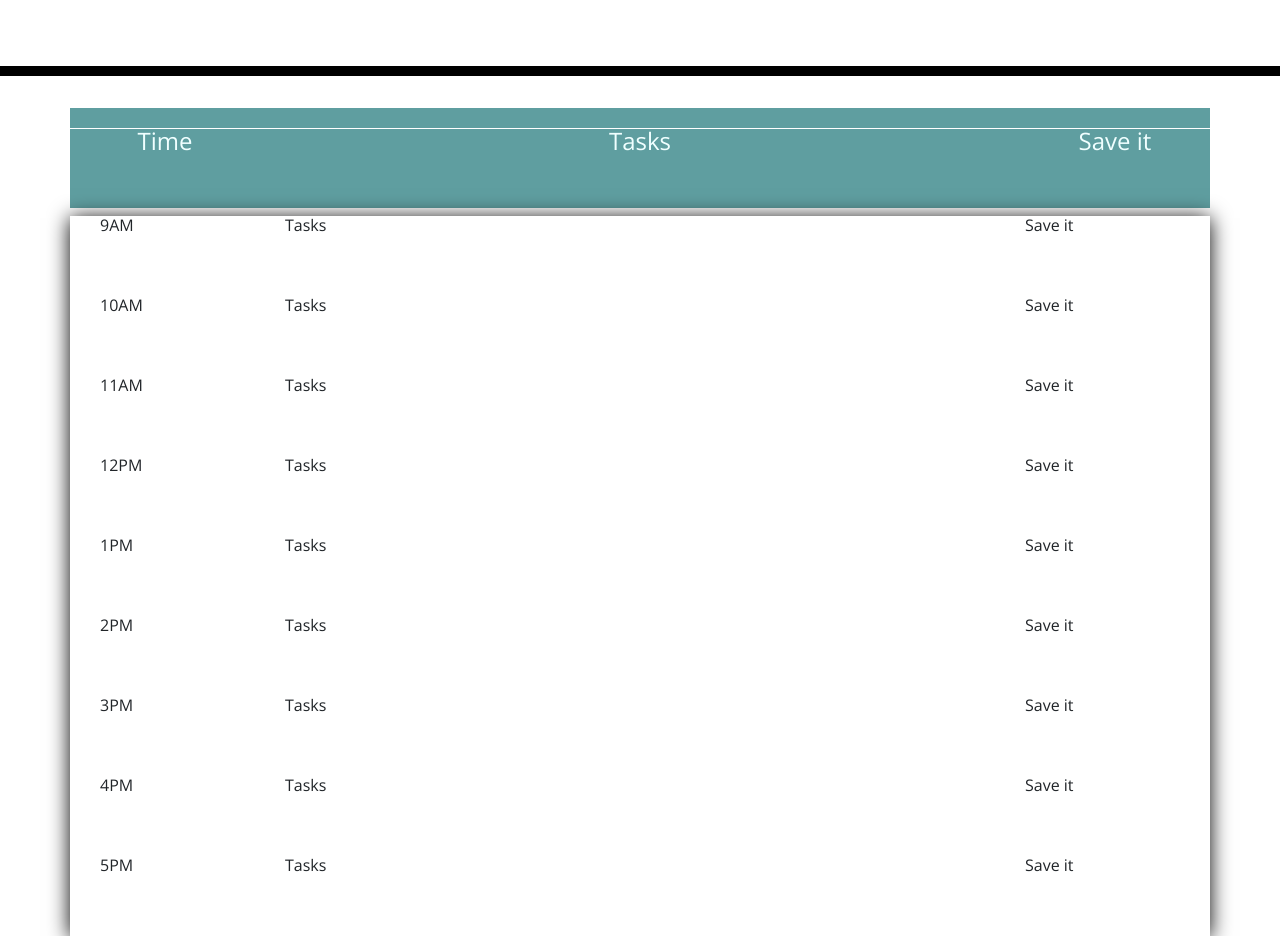
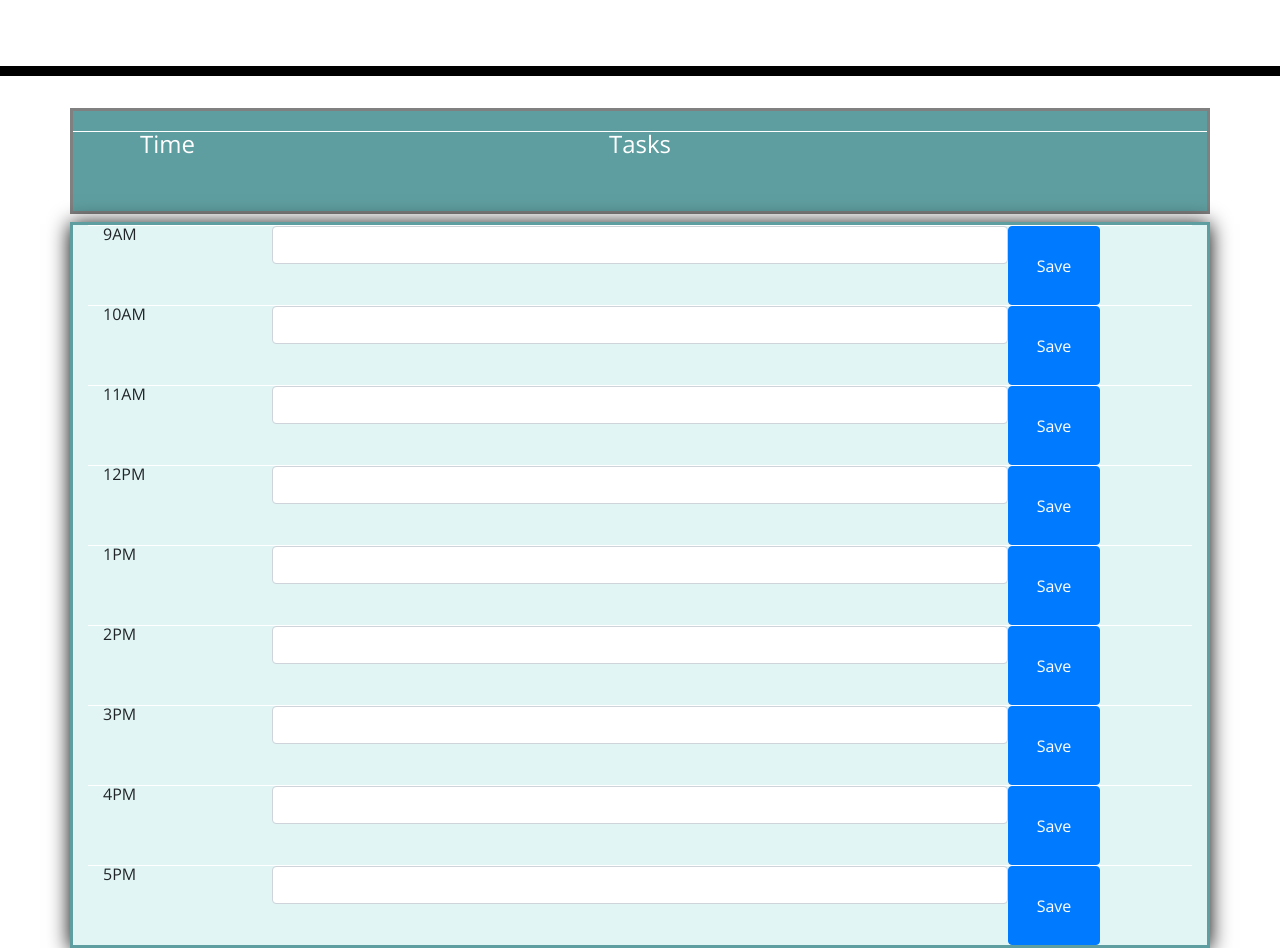
Before and after one commit to ThibsVW/work-day-scheduler, a plain HTML site: page Develop/index.html in a window 1280 px wide. Shown: the part 240-1188 px from the top of the page. Drawn offline with nearby package versions, Linux system fonts and the light colour scheme.

Commit message:
template designed

```diff
--- a/Develop/index.html
+++ b/Develop/index.html
@@ -34,56 +34,55 @@
       <div class="row">
         <div class="col-3 col-md-2">Time</div>
         <div class="col-12 col-sm-6 col-md-8">Tasks</div>
-        <div class="col-3 col-md-2">Save it</div>
       </div>
      </div>
-     <div id="schedule" class="container">
 
+     <div id="schedule" class="container ">
      <div id ="dairy" class="container">
       <div class="row">
         <div class="col-3 col-md-2">9AM</div>
-        <div class="col-12 col-sm-6 col-md-8">Tasks</div>
-        <div class="col-3 col-md-2">Save it</div>
+        <input type = "text" class="col-12 col-sm-6 col-md-8 form-control">
+        <button class="col-3 col-md-1 btn btn-primary" type="submit" value="Submit">Save</button>
       </div>
       <div class="row">
         <div class="col-3 col-md-2">10AM</div>
-        <div class="col-12 col-sm-6 col-md-8">Tasks</div>
-        <div class="col-3 col-md-2">Save it</div>
+        <input type = "text" class="col-12 col-sm-6 col-md-8 form-control">
+        <button class="col-3 col-md-1 btn btn-primary" type="submit" value="Submit">Save</button>
       </div>
       <div class="row">
         <div class="col-3 col-md-2">11AM</div>
-        <div class="col-12 col-sm-6 col-md-8">Tasks</div>
-        <div class="col-3 col-md-2">Save it</div>
+        <input type = "text" class="col-12 col-sm-6 col-md-8 form-control">
+        <button class="col-3 col-md-1 btn btn-primary" type="submit" value="Submit">Save</button>
       </div>
       <div class="row">
         <div class="col-3 col-md-2">12PM</div>
-        <div class="col-12 col-sm-6 col-md-8">Tasks</div>
-        <div class="col-3 col-md-2">Save it</div>
+        <input type = "text" class="col-12 col-sm-6 col-md-8 form-control">
+        <button class="col-3 col-md-1 btn btn-primary" type="submit" value="Submit">Save</button>
       </div>
       <div class="row">
         <div class="col-3 col-md-2">1PM</div>
-        <div class="col-12 col-sm-6 col-md-8">Tasks</div>
-        <div class="col-3 col-md-2">Save it</div>
+        <input type = "text" class="col-12 col-sm-6 col-md-8 form-control">
+        <button class="col-3 col-md-1 btn btn-primary" type="submit" value="Submit">Save</button>
       </div>
       <div class="row">
         <div class="col-3 col-md-2">2PM</div>
-        <div class="col-12 col-sm-6 col-md-8">Tasks</div>
-        <div class="col-3 col-md-2">Save it</div>
+        <input type = "text" class="col-12 col-sm-6 col-md-8 form-control">
+        <button class="col-3 col-md-1 btn btn-primary" type="submit" value="Submit">Save</button>
       </div>
       <div class="row">
         <div class="col-3 col-md-2">3PM</div>
-        <div class="col-12 col-sm-6 col-md-8">Tasks</div>
-        <div class="col-3 col-md-2">Save it</div>
+        <input type = "text" class="col-12 col-sm-6 col-md-8 form-control">
+        <button class="col-3 col-md-1 btn btn-primary" type="submit" value="Submit">Save</button>
       </div>
       <div class="row">
         <div class="col-3 col-md-2">4PM</div>
-        <div class="col-12 col-sm-6 col-md-8">Tasks</div>
-        <div class="col-3 col-md-2">Save it</div>
+        <input type = "text" class="col-12 col-sm-6 col-md-8 form-control">
+        <button class="col-3 col-md-1 btn btn-primary" type="submit" value="Submit">Save</button>
       </div>
       <div class="row">
         <div class="col-3 col-md-2">5PM</div>
-        <div class="col-12 col-sm-6 col-md-8">Tasks</div>
-        <div class="col-3 col-md-2">Save it</div>
+        <input type = "text" class="col-12 col-sm-6 col-md-8 form-control">
+        <button class="col-3 col-md-1 btn btn-primary" type="submit" value="Submit">Save</button>
       </div>
      </div>
     </div>
@@ -116,6 +115,12 @@ setInterval (() => {
 })
 
 
+
+
+
+
+
+
 });
     </script>
 
--- a/Develop/style.css
+++ b/Develop/style.css
@@ -74,16 +74,24 @@ textarea{
 display: grid;
 margin : 0 auto;
 box-shadow : 0 2px 20px black;
+border-style: solid ;
+border-color: cadetblue;
+background-color: rgb(226, 245, 245);
 }
+
 
 #titles {
 
   text-align: center;
   background-color: cadetblue;
-  color: azure;
+  color:white;
   margin-bottom: 0.5rem;
   padding-top: 20px;
   font-size: x-large;
+  border-style: solid ;
+  border-color: grey;
+  text-align: center;
+
 }
 
 #clock{
```
